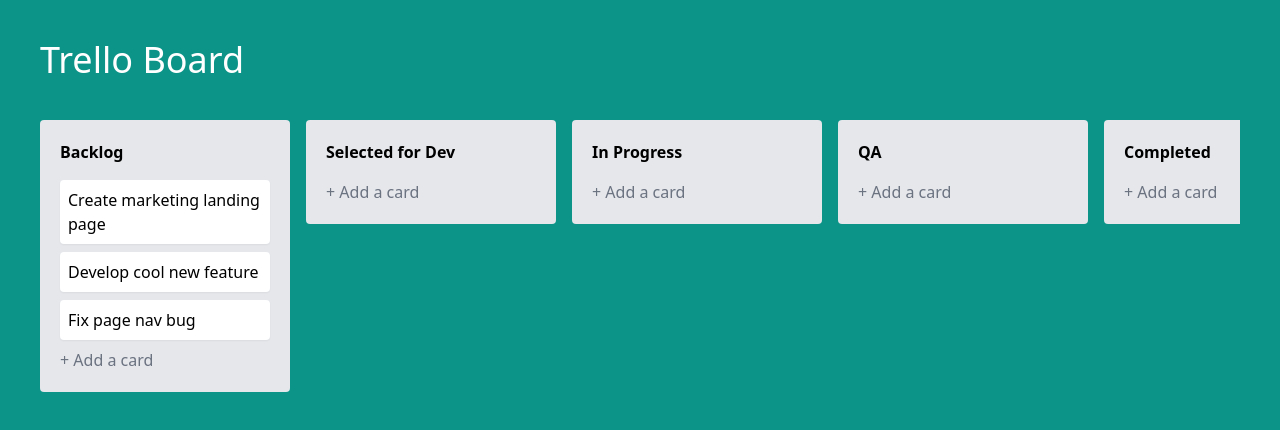
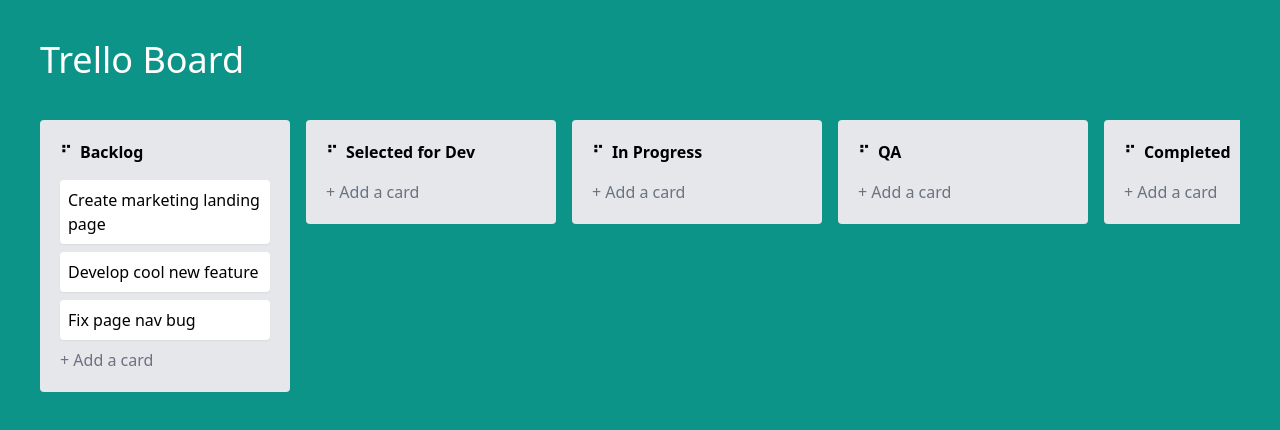
Before and after one commit to denys-petryniak/trello-board, a Nuxt app: page / in a window 1280 px wide. Shown: the top 430 px of the page. Built offline with nearby package versions, Linux system fonts and the light colour scheme.

Commit message:
Enhance draggable columns with animations/transitions and handles

```diff
--- /dev/null
+++ b/components/DragHandle.vue
@@ -0,0 +1,3 @@
+<template>
+  <span class="drag-handle mr-1 cursor-move">⠋</span>
+</template>
--- a/components/TrelloBoard.vue
+++ b/components/TrelloBoard.vue
@@ -54,6 +54,8 @@
       v-model="columns"
       group="columns"
       item-key="id"
+      handle=".drag-handle"
+      :animation="150"
       class="flex items-start gap-4 overflow-x-auto"
     >
       <template #item="{ element: column }: { element: Column }">
@@ -61,6 +63,7 @@
           class="min-w-[250px] p-5 rounded bg-gray-200"
         >
           <header class="mb-4 font-bold">
+            <DragHandle />
             {{ column.title }}
           </header>
           <TrelloBoardTask v-for="task in column.tasks" :key="task.id" :task="task" />
```
